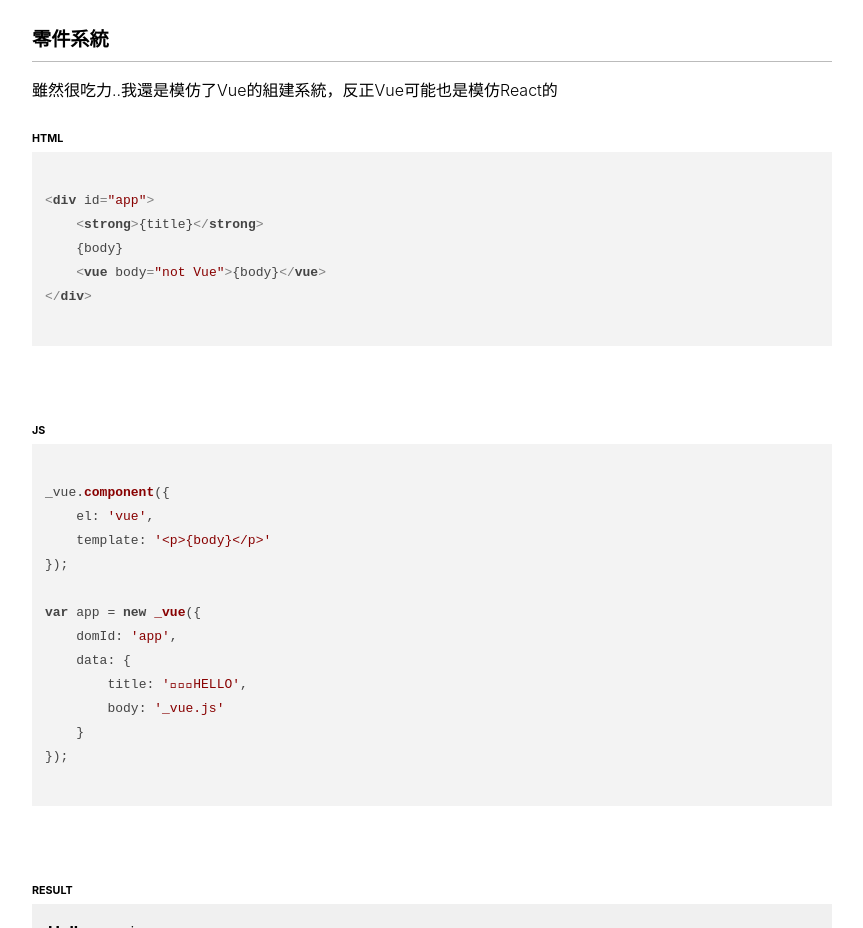
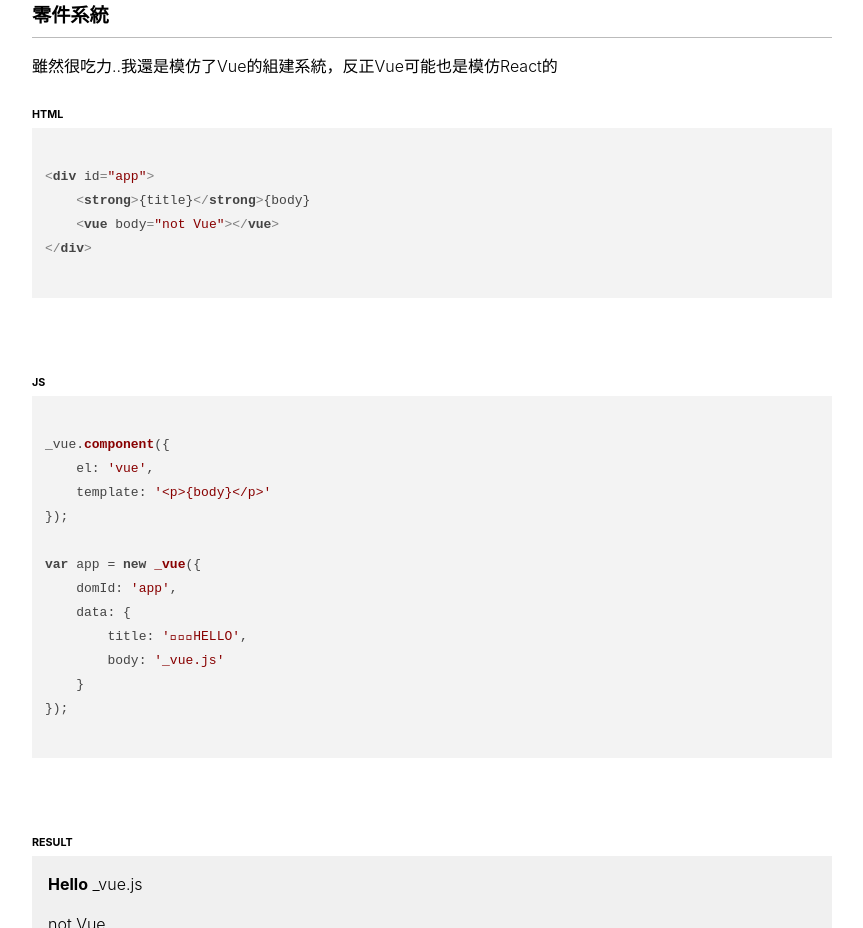
Before and after one commit to yecapee/_vue, a plain HTML site: page index.html in a window 1280 px wide. Shown: the part 3394-4322 px from the top of the page, without its empty margins (208-1071 px from the left). Drawn offline with nearby package versions, Linux system fonts and the light colour scheme.

Commit message:
web update

```diff
--- a/index.html
+++ b/index.html
@@ -194,8 +194,7 @@
         <li>- 沒有效能</li>
         <li>- 沒有虛擬dom</li>
         <li>- 沒有事件綁定</li>
-        <li>-
-            <strike>沒有子元件</strike>
+        <li>-<strike>沒有子元件</strike>
         </li>
         <li>- 沒有的很多 但是不影響我的自我感覺良好</li>
         <li>- 某個層面來說它可以用</li>
@@ -260,8 +259,7 @@
         <pre>
             <code class="html">
 &ltdiv id="app"&gt
-    &ltstrong&gt{title}&lt/strong&gt
-    {body}
+    &ltstrong&gt{title}&lt/strong&gt{body}
 &lt/div&gt
             </code>
         </pre>
@@ -312,9 +310,8 @@
         <pre>
             <code class="html">
 &ltdiv id="app"&gt
-    &ltstrong&gt{title}&lt/strong&gt
-    {body}
-    &ltvue body="not Vue"&gt{body}&lt/vue&gt
+    &ltstrong&gt{title}&lt/strong&gt{body}
+    &ltvue body="not Vue"&gt&lt/vue&gt
 &lt/div&gt
             </code>
         </pre>
```
